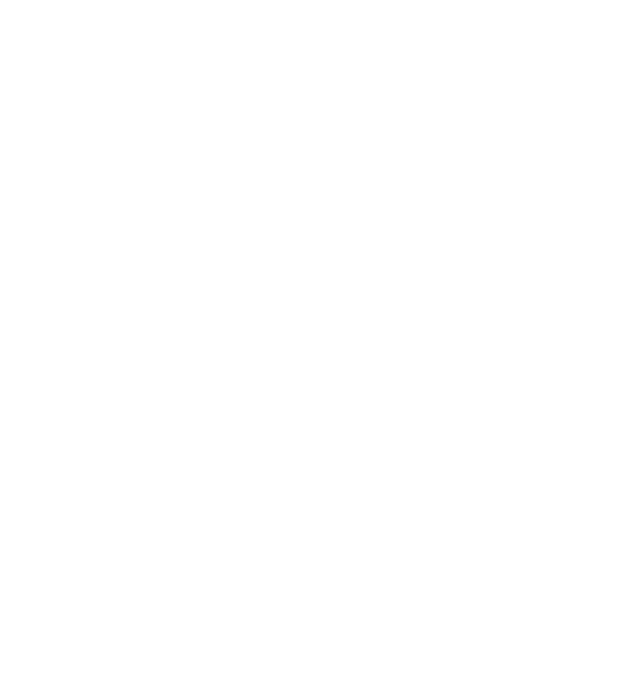
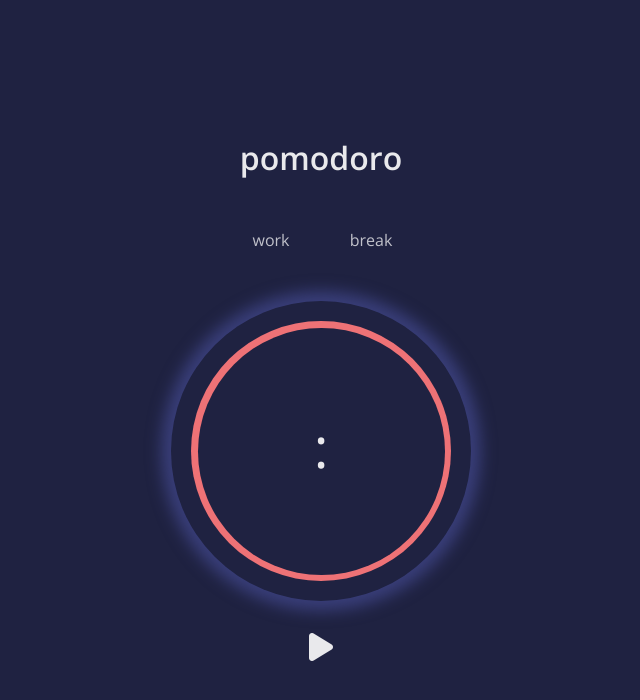
Before and after one commit to Stephen-LYX/FirstProj_Pomodoro, a plain HTML site: page index.html in a window 1280 px wide. Shown: the whole page, without its empty margins (319-959 px from the left). Drawn offline with nearby package versions, Linux system fonts and the light colour scheme.

Commit message:
completed html & css

```diff
--- a/index.html
+++ b/index.html
@@ -1,6 +1,52 @@
 <!DOCTYPE html>
 <html lang="en">
 <head>
+    <meta charset="UTF-8">
+    <meta http-equiv="X-UA-Compatible" content="IE=edge">
+    <meta name="viewport" content="width=device-width, initial-scale=1.0">
+    <title>Pomodoro Timer</title>
+
+    <!-- FONT -->
+    <link rel="preconnect" href="https://fonts.googleapis.com">
+    <link rel="preconnect" href="https://fonts.gstatic.com" crossorigin>
+    <link href="https://fonts.googleapis.com/css2?family=Open+Sans:wght@300;400;600&display=swap" rel="stylesheet">
+
+    <!-- ICONS -->
+    <script src="https://kit.fontawesome.com/6f3103b13c.js" crossorigin="anonymous"></script>
+
+    <!-- CSS -->
+    <link rel="stylesheet" href="./style.css">
 
 </head>
+<body>
+    <section>
+        <div class="container">
+            <h1>pomodoro</h1>
+
+            <div class="painel">
+                <p id="work">work</p>
+                <p id="break">break</p>
+            </div>
+
+            <div class="timer">
+                <div class="circle">
+                    <div class="time">
+                        <p id="minutes"></p>
+                        <p>:</p>
+                        <p id="seconds"></p>
+                    </div>
+                </div>
+            </div>
+
+            <div class="controls">
+                <button id="start" onclick="start()"><i class="fa-solid fa-play"></i></button>
+
+                <a id="reset" href="./"><i class="fa-solid fa-arrow-rotate-left"></i></a>
+            </div>
+        </div>
+    </section>
+
+    <!-- SCRIPT -->
+    <script src="./script.js"></script>
+</body>
 </html>
--- a/style.css
+++ b/style.css
@@ -0,0 +1,137 @@
+:root {
+    font-size: 62.5%;
+
+    --color-primary: hsl(235, 35%, 19%);
+    --color-secondary: hsl(358, 78%, 69%);
+    --color-font: hsla(0, 0%, 100%, 0.902);
+
+    --color-shadow: hsl(235, 36%, 35%);
+}
+
+* {
+    margin: 0;
+    padding: 0;
+    box-sizing: border-box;
+}
+
+html, body {
+    height: 100%;
+    background-color: var(--color-primary);
+    font-size: 1.6rem;
+    font-family: 'Open sans', sans-serif;
+}
+
+p,
+i,
+h1 {
+    color:var(--color-font)
+}
+
+i {
+    font-size: 3.2rem;
+}
+
+h1 {
+    font-size: 3.2rem;
+}
+
+/* === CONTENT === */
+
+section {
+    display: flex;
+    align-items: center;
+    height: 100%;
+}
+
+.container {
+    width: min(42.5rem, 100%);
+    margin-inline: auto;
+    padding-inline: 2rem;
+    display: flex;
+    justify-content: center;
+    align-items: center;
+    flex-direction: column;
+}
+
+.painel {
+    display: grid;
+    grid-template-columns: 1fr 1fr;
+    text-align: center;
+    width: 20rem;
+    margin-block: 5rem;
+}
+
+.painel p {
+    opacity: .8;
+    transition: 1s ease-in;
+}
+
+.painel p.active {
+    opacity: 1;
+    color: var(--color-secondary);
+}
+
+.timer {
+    display: flex;
+    justify-content: center;
+    align-items: center;
+    width: 30rem;
+    height: 30rem;
+    border-radius: 50%;
+    -webkit-box-shadow: 0px 0px 15px 10px var(--color-shadow);
+    box-shadow: 0px 0px 15px 10px var(--color-shadow);
+}
+
+.circle {
+    display: flex;
+    justify-content: center;
+    align-items: center;
+    width: 26rem;
+    height: 26rem;
+    border-radius: 50%;
+    background-color: var(--color-secondary);
+    position: relative;
+}
+
+.circle::before {
+    content: '';
+    position:absolute;
+    width: 95%;
+    height: 95%;
+    border-radius: 50%;
+    background-color: var(--color-primary);
+}
+
+.time {
+    position: relative;
+    display: flex;
+    flex-direction: row;
+}
+
+.time p {
+    font-size: 5.6rem;
+}
+
+/* .time p:nth-of-type(2):
+
+This selector targets the second <p> element inside an element with the class .time.
+*/
+.time p:nth-of-type(2) {
+    position: relative;
+    top: -.5rem;
+    margin-inline: 1rem;
+}
+
+.controls {
+    margin-top: 3rem;
+}
+
+.controls button {
+    border: none;
+    background-color: transparent;
+    cursor: pointer;
+}
+
+.controls #reset {
+    display: none;
+}
```
